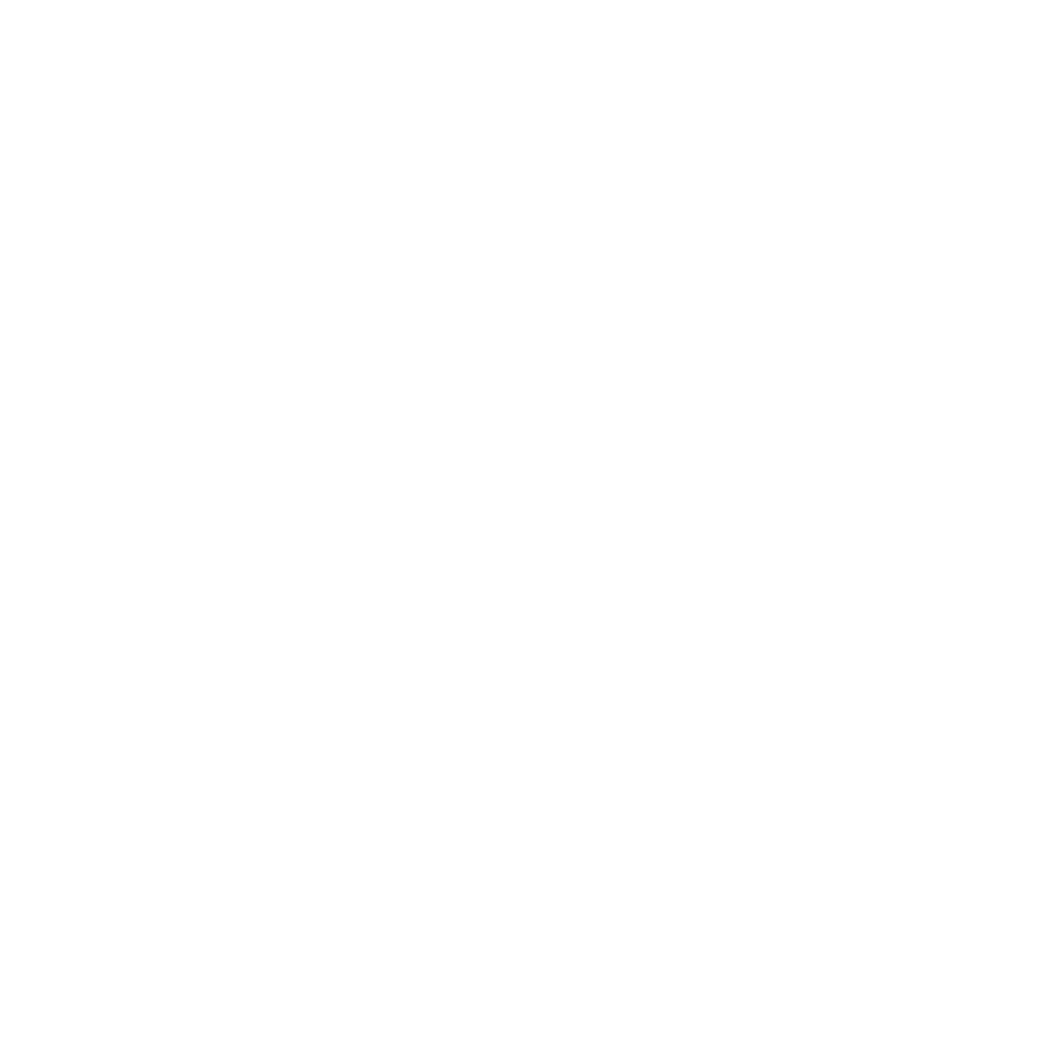
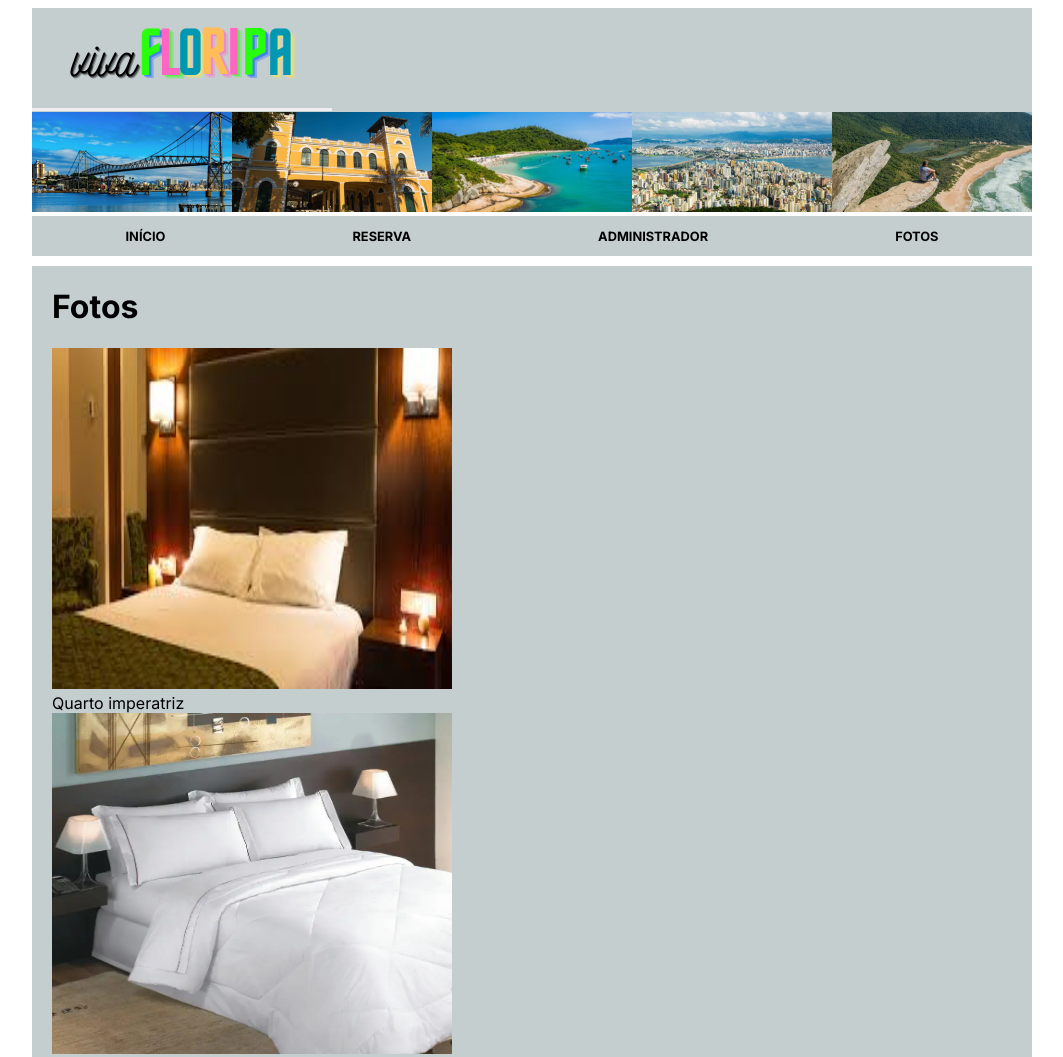
Before and after one commit to isadoraapg/Web_uniSenai_branchs, a plain HTML site: page pag4.html in a window 1280 px wide. Shown: the top 1057 px of the page, without its empty margins (108-1171 px from the left). Before the commit the page ends 800 px from the top, so only its background shows below. Drawn offline with Linux system fonts and the light colour scheme.

Commit message:
pagina fotos

```diff
--- a/css/stylesPag4.css
+++ b/css/stylesPag4.css
@@ -44,19 +44,30 @@ text-decoration: none;
 
 
 main{
-background-color: #c5cecf;
+  background-color: #c5cecf;
   width: 1000px;
-  height: 700px;
+  height: 1600px;
   margin-top: 10px;
   margin-left: auto;
   margin-right: auto;
 }
 
 
+.box {
+	width: 150px;
+	display: inline-block;
+  margin-left: 20px;
+  }
 
+  h1{
+    margin-left: 20px;
+  }
 
+#pag4-renato{
+  display: flex;
+  flex-direction: column;
 
-
+}
 
 
 
--- a/pag4.html
+++ b/pag4.html
@@ -1,11 +1,87 @@
 <!DOCTYPE html>
 <html lang="pt-BR">
 <head>
+
+    <link rel="preconnect" href="https://fonts.googleapis.com">
+    <link rel="preconnect" href="https://fonts.gstatic.com" crossorigin>
+
     <meta charset="UTF-8">
     <meta name="viewport" content="width=device-width, initial-scale=1.0">
-    <title>Document</title>
+    <title>Viva Floripa Hostel</title>
+    <link rel="stylesheet" href="css/stylesPag4.css"/>
+
+    <link href="https://fonts.googleapis.com/css2?family=Inter:ital,opsz,wght@0,14..32,100..900;1,14..32,100..900&family=Open+Sans:ital,wght@0,300..800;1,300..800&display=swap" rel="stylesheet">
 </head>
+
 <body>
+    <header>
+        <div id="pagina-inicial">
 
+            <div id="brand">
+                <button class="logo-index"><a href="index.html"><img src="img/vivafloripa.png" alt="viva FLORIPA" /></a></button>
+            </div>
+
+            <div id="imagem-barra">
+                <div><img src="img/ponte.png" alt="ponte hercílio luz" /></div>
+                <div><img src="img/mercado.png" alt="mercado publico" /></div>
+                <div><img src="img/praia.png" alt="praia" /></div>
+                <div><img src="img/mirante.png" alt="mirante" /></div>
+                <div><img src="img/trilha.png" alt="trilha lagoinha do leste"></div>
+            </div>
+
+
+            <nav class="barra-menu">
+                <a href="index.html" class="menu-item">INÍCIO</a>
+                <a href="pag2.html" class="menu-item">RESERVA</a>
+                <a href="pag3.html" class="menu-item">ADMINISTRADOR</a>
+                <a href="pag4.html" class="menu-item">FOTOS</a>
+
+            </nav>
+    </header>
+    <main>
+        <div id="pag4-renato">
+            <h1> Fotos </h1>
+
+                <div class="box">
+                <img src="./img/quartoI.png" alt=""width="400"
+                height="341">
+                Quarto imperatriz
+                </div>
+
+
+                <div class="box">
+                <img src="./img/quartoII.png" alt=""width="400"
+                height="341">
+                Quarto Nabucodonosor
+                </div>
+
+
+                <div class="box">
+                <img src="./img/quartoIII.png" alt=""width="400"
+                height="341">
+                Quarto Napoleão
+                </div>
+
+
+                <div class="box">
+                <img src="./img/quartoIV.png" alt=""width="400"
+                height="341">
+                Quarto Zumbi dos Palmares
+                </div>
+
+            </div>
+
+
+
+
+
+
+
+    </main>
+    <footer>
+        <p id="texto-footer">&copy; 2024 vivaFLORIPA - Seu guia perfeito! Todos os direitos reservados</p>
+    </footer>
+    </div>
 </body>
+
 </html>
```
Also changed, not shown: img/quartoI.png (added), img/quartoII.png (added), img/quartoIII.png (added), img/quartoIV.png (added).
